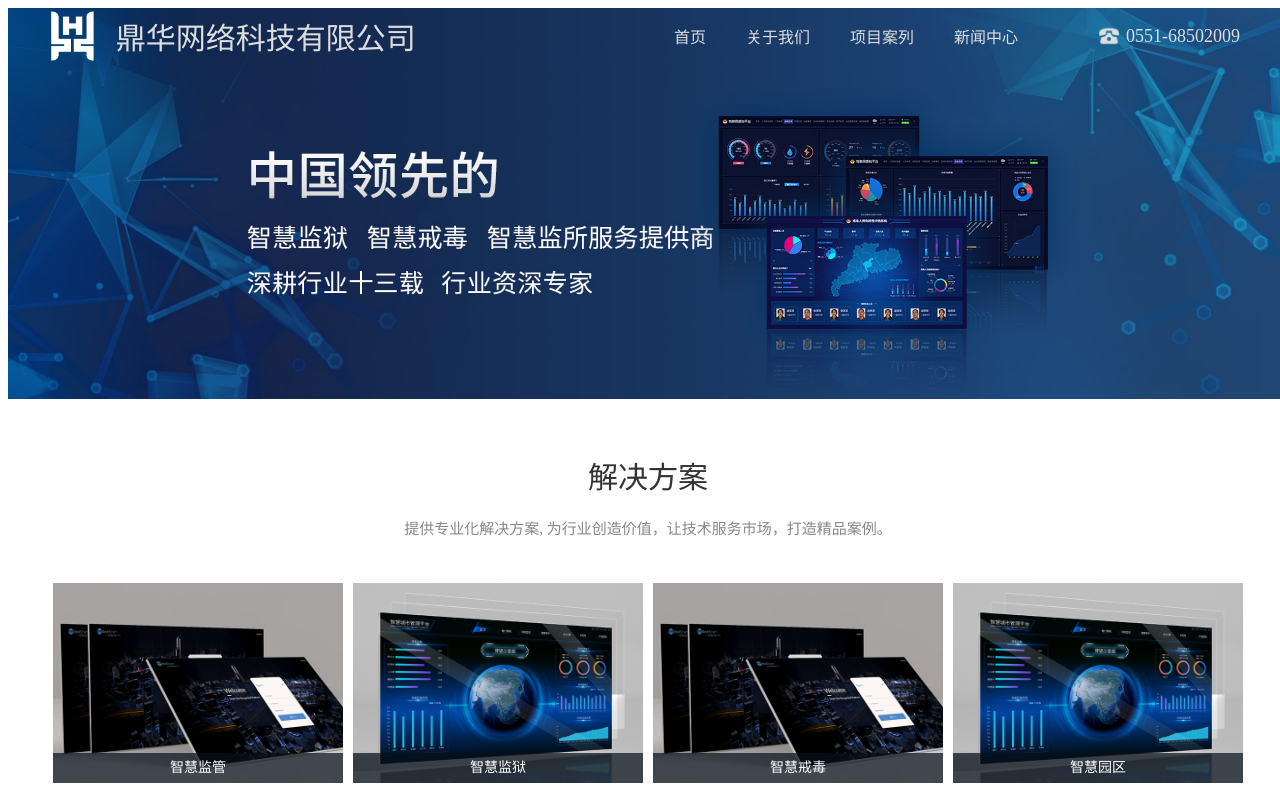
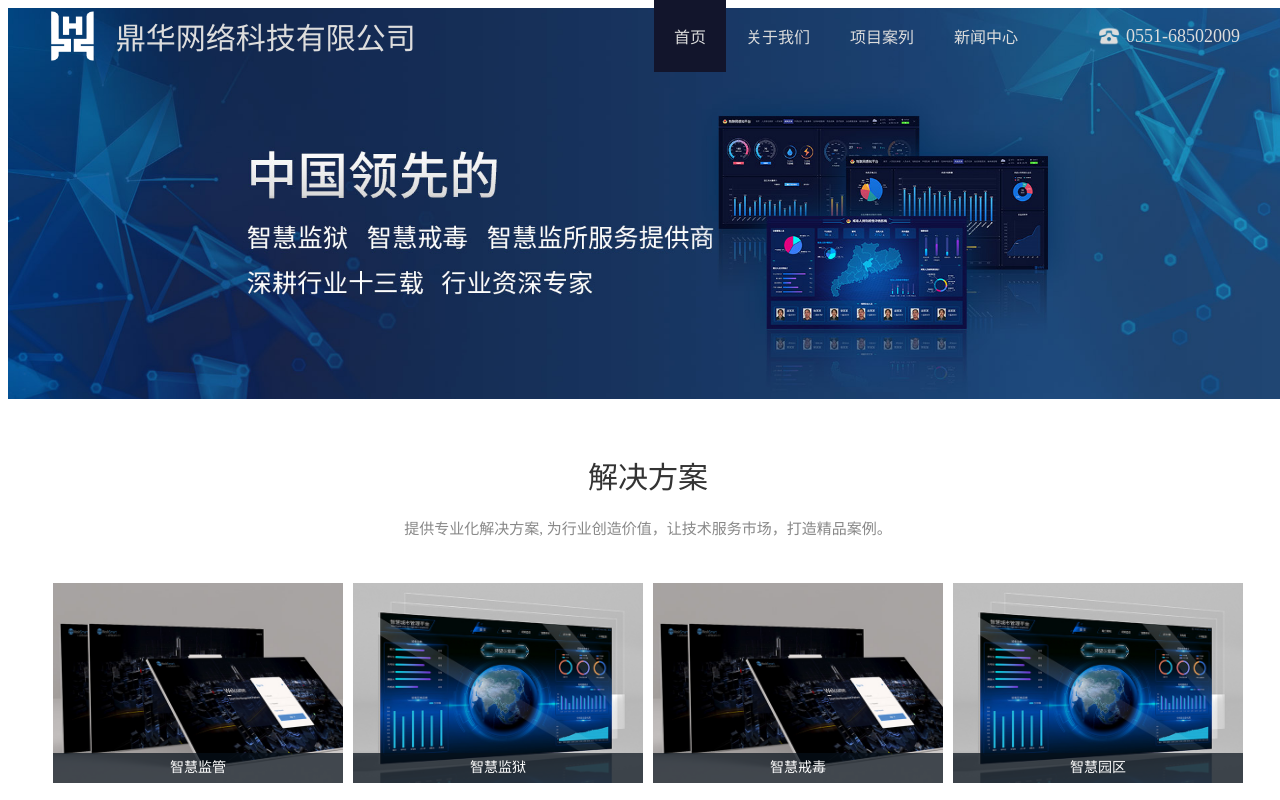
Before and after one commit to HanFuyan/dh1, a Vue app: page / in a window 1280 px wide. Shown: the top 800 px of the page. Built offline with nearby package versions, Linux system fonts and the light colour scheme; the HTML template or start-up script is replaced by a standard one.

Commit message:
顶部导航栏

```diff
--- a/src/components/nav.vue
+++ b/src/components/nav.vue
@@ -1,5 +1,5 @@
 <template>
-  <div class="nav">
+  <div :class="'nav' + [bgc ? ' bgc': '']">
     <div class="wrapper">
       <div class="logo">
         <a href="/">
@@ -8,7 +8,7 @@
         </a>
       </div>
       <div class="menu">
-        <span><a href="/">首页</a></span>
+        <span class="active"><a href="/">首页</a></span>
         <span><a href="/about">关于我们</a></span>
         <span><a href="/project">项目案列</a></span>
         <span><a href="/news">新闻中心</a></span>
@@ -22,7 +22,23 @@
 </template>
 <script>
 export default {
-  name: 'Nav'
+  name: 'Nav',
+  data () {
+    return {
+      bgc: false
+    }
+  },
+  mounted () {
+    window.addEventListener('scroll', () => {
+      const top = window.pageYOffset || document.documentElement.scrollTop || document.body.scrollTop
+      console.log(top, 'top')
+      if (top >= 72) {
+        this.bgc = true
+      } else {
+        this.bgc = false
+      }
+    })
+  }
 }
 </script>
 <style lang="scss" scoped>
@@ -34,6 +50,10 @@
   z-index: 999;
   height: 72px;
   color: #555;
+  transition: 0.3s;
+  &.bgc{
+    background-color: #090b1add;
+  }
   .wrapper{
     max-width: 1200px;
     width: 100%;
@@ -66,15 +86,18 @@
       justify-content: flex-end;
       span{
         height: 100%;
-        padding: 0 20px;
         display: inline-block;
         a{
+          padding: 0 20px;
           display: flex;
           height: 100%;
           color: #ddd;
           font-size: 16px;
           align-items: center;
           text-decoration: none;
+        }
+        &.active{
+          background-color: #12152c;
         }
         &:hover{
           background-color: #12152c;
```
